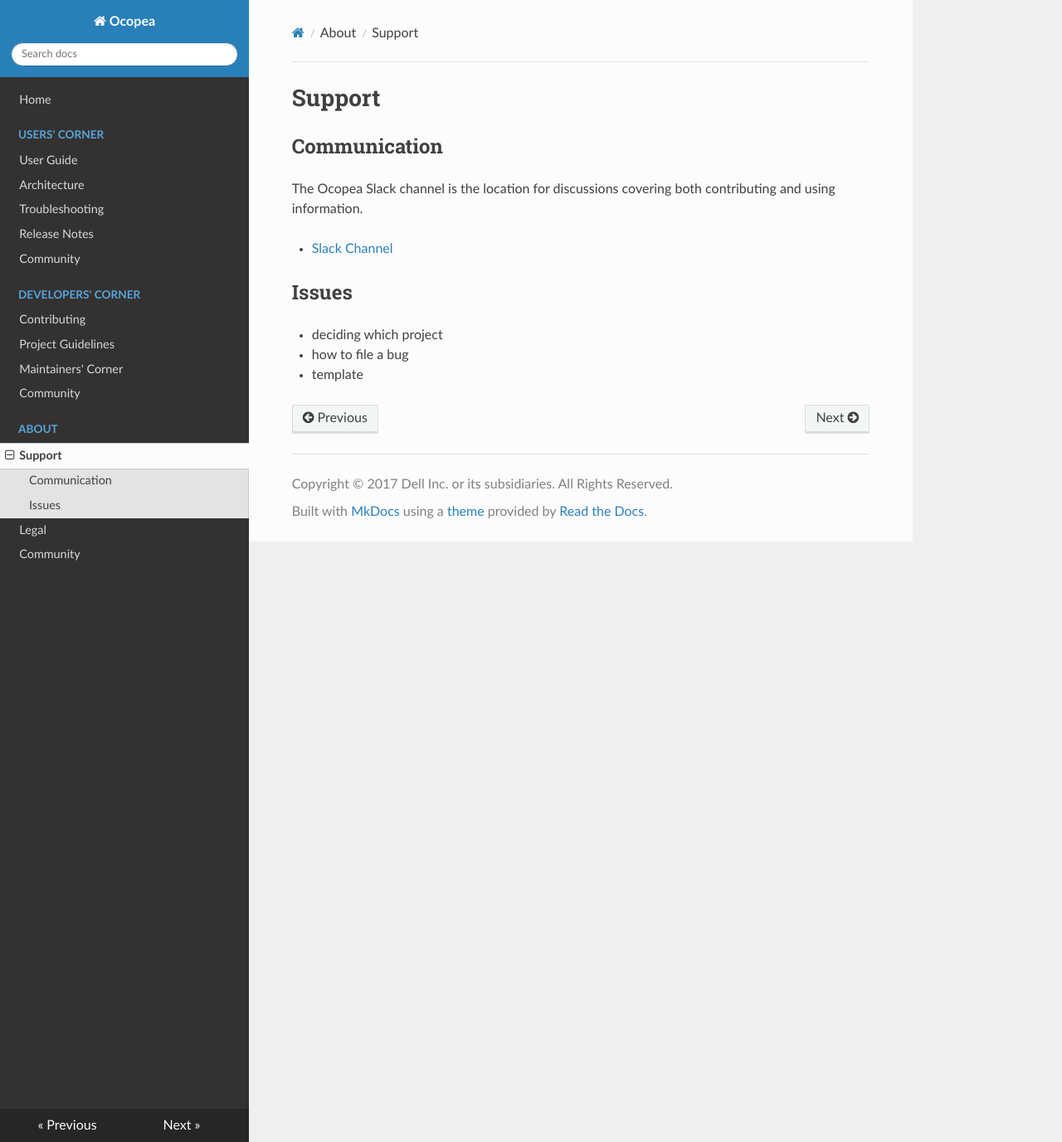
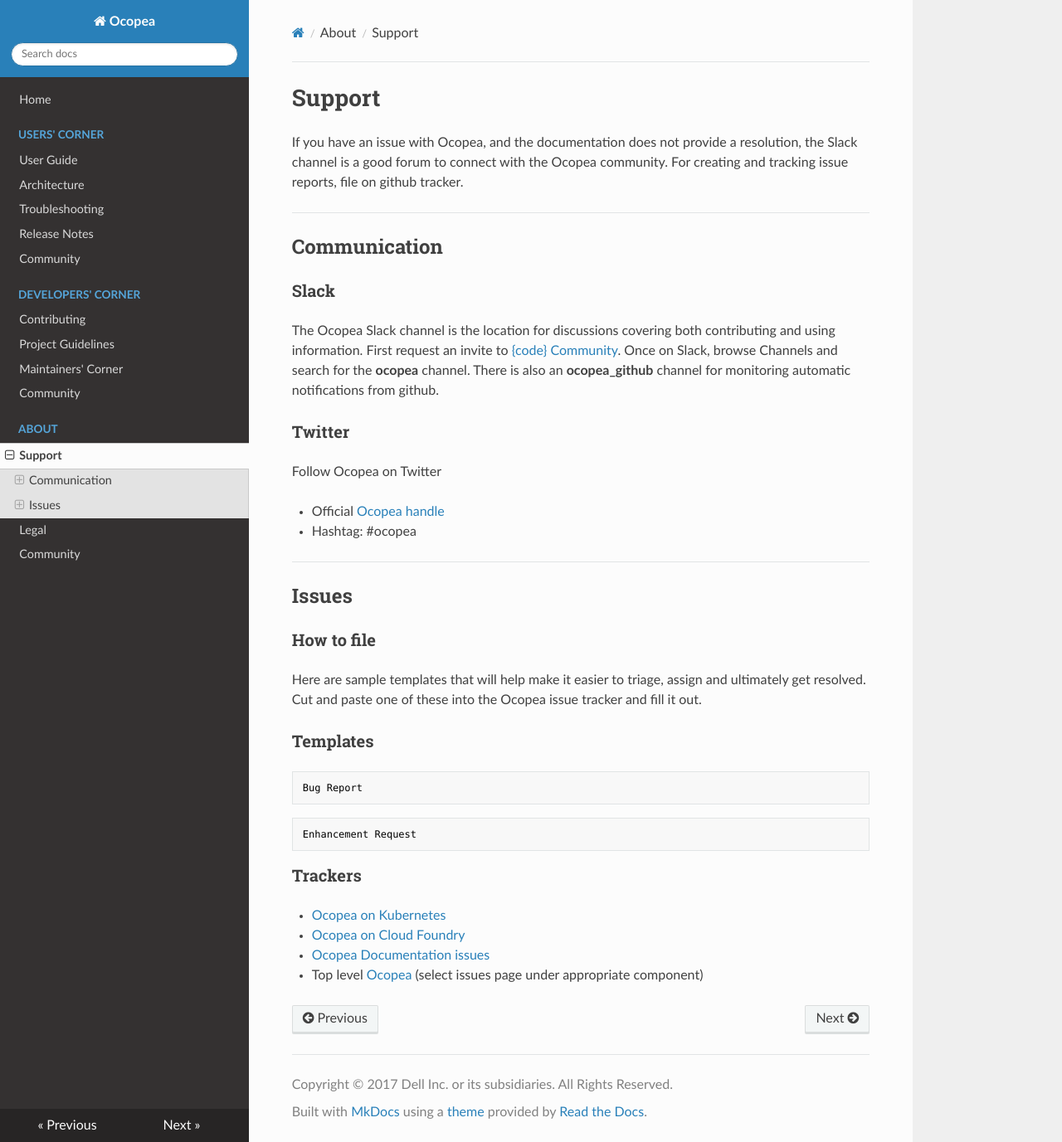
Before and after one commit to ocopea/documentation, an MkDocs documentation site: the page built from docs/support.md, in a window 1280 px wide and 1377 px high. Shown: the whole window at 83% size. Built offline with MkDocs 1.6.1, drawn with Linux system fonts in a browser that asks for light colours; nearby versions of some CDN libraries; old or Windows-style settings are respelled for this version of MkDocs.

Commit message:
Add support page, minor edits to other pages

````diff
--- a/docs/support.md
+++ b/docs/support.md
@@ -1,14 +1,52 @@
 # Support
+
+If you have an issue with Ocopea, and the documentation does not provide a
+resolution, the Slack channel is a good forum to connect with the Ocopea
+community.
+For creating and tracking issue reports, file on github tracker.
+
+---
 
 ## Communication
 
-The Ocopea Slack channel is the location for discussions covering both contributing and using information.
+### Slack
 
-* [Slack Channel](https://slack.com)
+The Ocopea Slack channel is the location for discussions covering both
+contributing and using information.  First request an invite to [{code}
+Community](https://thecodeteam.com/community/). Once on Slack, browse Channels
+and search for the **ocopea** channel.  There is also an **ocopea_github** channel
+for monitoring automatic notifications from github.
 
+### Twitter
+
+Follow Ocopea on Twitter
+
+* Official [Ocopea handle](https://twitter.com/ocopea)
+* Hashtag: #ocopea
+
+---
 
 ## Issues
 
-* deciding which project
-* how to file a bug
-* template
+### How to file
+
+Here are sample templates that will help make it easier to triage, assign and
+ultimately get resolved. Cut and paste one of these into the Ocopea issue
+tracker and fill it out.
+
+### Templates
+
+```
+Bug Report
+```
+
+```
+Enhancement Request
+```
+
+### Trackers
+
+* [Ocopea on Kubernetes](https://github.com/ocopea/kubernetes/issues)
+* [Ocopea on Cloud Foundry](https://github.com/ocopea/cloudfoundry/issues)
+* [Ocopea Documentation issues](https://github.com/ocopea/documentation/issues)
+* Top level [Ocopea](https://github.com/ocopea) (select issues page under appropriate component)
````
Also changed, not shown: docs/community.md (+1 -2 lines), docs/maintainers_corner.md (+6 -6 lines), docs/users.md (+1 -1 lines).
